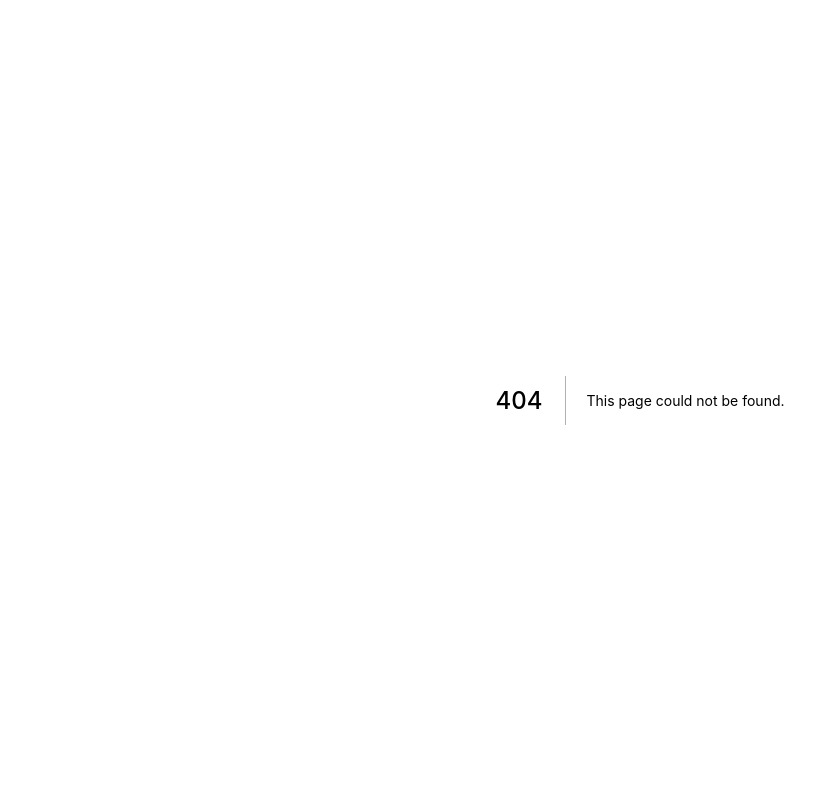
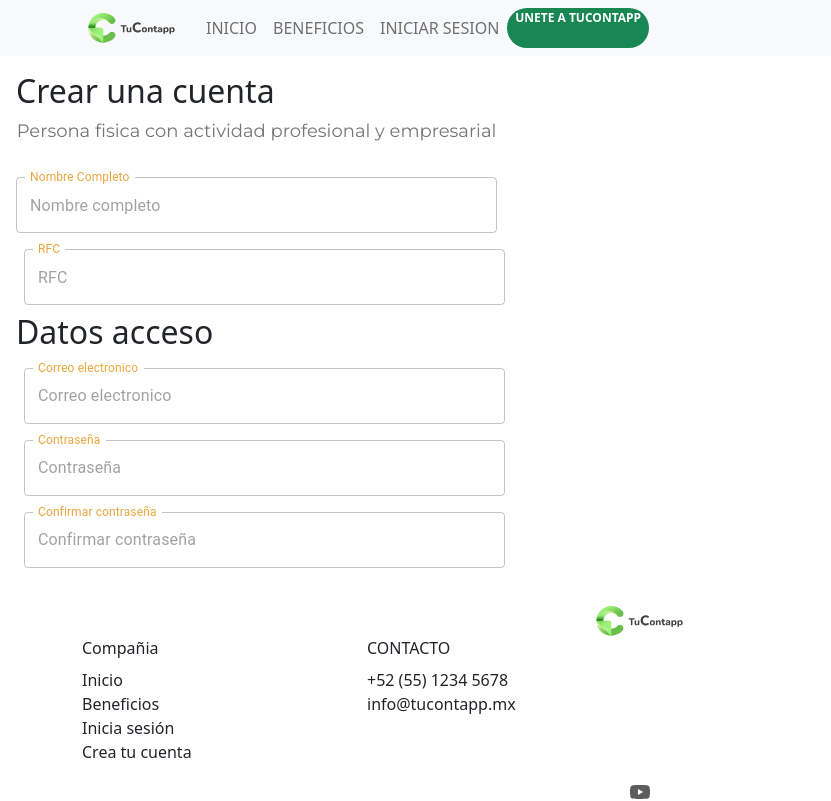
Before and after one commit to ContaApp/Frontedn, a Next.js app: page /register in a window 1280 px wide. Before the commit this address had no page. Shown: the top 801 px of the page, without its empty margins (0-831 px from the left). Built offline with nearby package versions, Linux system fonts and the light colour scheme.

Commit message:
Avance pagina de registro

```diff
--- a/package.json
+++ b/package.json
@@ -26,6 +26,7 @@
     "react-bootstrap": "^2.3.0",
     "react-dom": "18.0.0",
     "react-lottie": "^1.2.3",
+    "reactstrap": "^9.0.2",
     "sass": "^1.50.1",
     "styled-components": "^5.3.5"
   },
--- /dev/null
+++ b/pages/register.js
@@ -0,0 +1,121 @@
+import react from 'react';
+import LayoutPages from '../components/utilities/layout-page/LayoutPages';
+import Layout from '../components/utilities/Layout';
+import TextField from '@mui/material/TextField';
+import { Box } from '@mui/material';
+import { fontFamily } from '@mui/system';
+import LayoutPage from '../components/utilities/layout-page/LayoutPages';
+const styles = theme => ({
+    textField: {
+        width: '329px',
+        height: '45px',
+        marginLeft: 'auto',
+        marginRight: 'auto',
+        paddingBottom: 0,
+        marginTop: 0,
+        fontWeight: 500
+    },
+    input: {
+        color: 'red'
+    }
+});
+
+function Register() {
+    return (
+        <Layout>
+
+            <Box
+                component="form"
+                sx={{
+                    maxWidth: '513px',
+                    maxHeight: '526px',
+                    padding: '1rem'
+  }
+                }
+                noValidate
+                autoComplete="off"
+
+            >
+            <h2 className='title-card'>
+                    Crear una cuenta
+                </h2>
+                <p className='p-text-card'>
+                    Persona fisica con actividad profesional y empresarial
+                </p>
+                <TextField
+                    id="outlined-full-width"
+                    label="Nombre Completo"
+                    className='register-input'
+                    placeholder="Nombre completo"
+                    fullWidth
+                    margin="normal"
+                    InputLabelProps={{
+                        style: { color: '#EBA53D' },
+                        shrink: true
+                    }}
+                    variant="outlined"
+                />
+                <TextField
+                    id="outlined-full-width"
+                    label="RFC"
+                    style={{ margin: 8 }}
+                    placeholder="RFC"
+                    fullWidth
+                    margin="normal"
+                    InputLabelProps={{
+                        style: { color: '#EBA53D' },
+                        shrink: true
+                    }}
+                    variant="outlined"
+                />
+                <h2 className='title-card'>
+                    Datos acceso
+                </h2>
+
+                <TextField
+                    id="outlined-full-width"
+                    label="Correo electronico"
+                    style={{ margin: 8 }}
+                    placeholder="Correo electronico"
+                    fullWidth
+                    margin="normal"
+                    InputLabelProps={{
+                        style: { color: '#EBA53D' },
+                        shrink: true
+                    }}
+                    variant="outlined"
+                />
+                <TextField
+                    id="outlined-full-width"
+                    label="Contraseña"
+                    style={{ margin: 8 }}
+                    placeholder="Contraseña"
+                    fullWidth
+                    margin="normal"
+                    InputLabelProps={{
+                        style: { color: '#EBA53D' },
+                        shrink: true
+                    }}
+                    variant="outlined"
+                />
+                <TextField
+                    id="outlined-full-width"
+                    label="Confirmar contraseña"
+                    style={{ margin: 8 }}
+                    placeholder="Confirmar contraseña"
+                    fullWidth
+                    margin="normal"
+                    InputLabelProps={{
+                        style: { color: '#EBA53D' },
+                        shrink: true
+                    }}
+                    variant="outlined"
+                />
+            </Box>
+
+
+        </Layout>
+    )
+}
+
+export default Register
--- a/styles/app.scss
+++ b/styles/app.scss
@@ -17,3 +17,4 @@
 @import "./components/landing/hero-landing";
 
 @import "./components/layout-pages";
+@import "./components/register-page";
--- /dev/null
+++ b/styles/components/_register-page.scss
@@ -0,0 +1,5 @@
+
+.register-input{
+    width: calc(100% - 1rem);
+    margin: 0 auto;
+}
```
Also changed, not shown: 1 other file (tests, documents, lock files or other folders).
